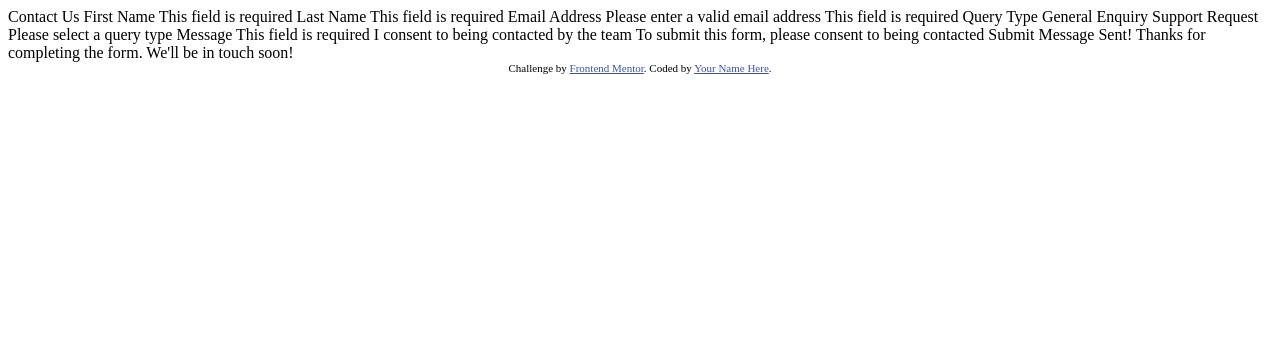
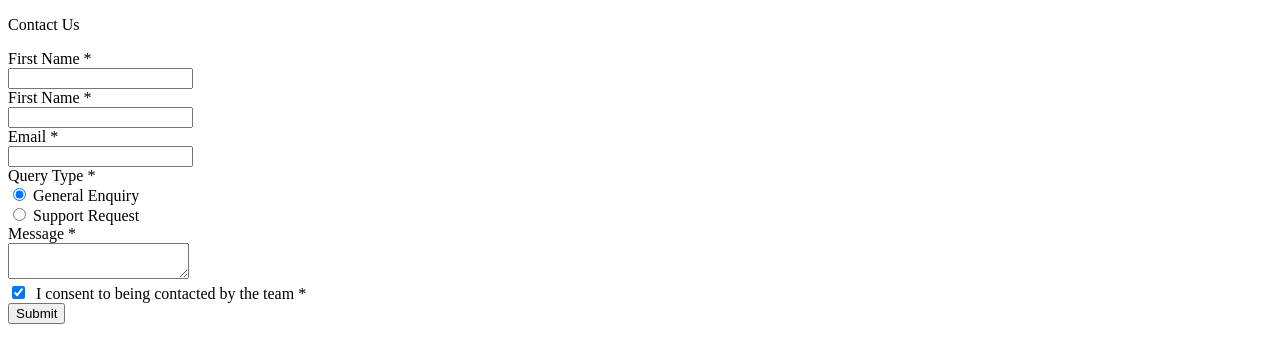
Before and after one commit to r00kieAd/contact-form-basic, a plain HTML site: page index.html in a window 1280 px wide. Drawn offline with Linux system fonts and the light colour scheme.

Commit message:
added skeletons

```diff
--- a/index.html
+++ b/index.html
@@ -2,51 +2,60 @@
 <html lang="en">
 <head>
   <meta charset="UTF-8">
-  <meta name="viewport" content="width=device-width, initial-scale=1.0"> <!-- displays site properly based on user's device -->
-
-  <link rel="icon" type="image/png" sizes="32x32" href="./assets/images/favicon-32x32.png">
-
-  <title>Frontend Mentor | Contact form</title>
-
-  <!-- Feel free to remove these styles or customise in your own stylesheet 👍 -->
-  <style>
-    .attribution { font-size: 11px; text-align: center; }
-    .attribution a { color: hsl(228, 45%, 44%); }
-  </style>
+  <meta name="viewport" content="width=device-width, initial-scale=1.0">
+  <title>Contact Form</title>
 </head>
 <body>
-
-  Contact Us
-
-  First Name
-  This field is required
-
-  Last Name
-  This field is required
-
-  Email Address
-  Please enter a valid email address
-  This field is required
-
-  Query Type
-  General Enquiry
-  Support Request
-  Please select a query type
-
-  Message
-  This field is required
-
-  I consent to being contacted by the team
-  To submit this form, please consent to being contacted
-
-  Submit
-
-  Message Sent!
-  Thanks for completing the form. We'll be in touch soon!
-
-  <div class="attribution">
-    Challenge by <a href="https://www.frontendmentor.io?ref=challenge">Frontend Mentor</a>.
-    Coded by <a href="#">Your Name Here</a>.
+  <div id="main">
+    <div id="sub-main">
+      <div class="heading">
+        <p>Contact Us</p>
+      </div>
+      <div id="form">
+        <form action="/" method="post">
+          <div class="names">
+            <div class="first-name">
+              <label for="firstname">First Name <span class="required">*</span></label><br>
+              <input type="text" name="firstname" id="firstname" value="">
+            </div>
+            <div class="last-name">
+              <label for="lastname">First Name <span class="required">*</span></label><br>
+              <input type="text" name="lastname" id="lastname" value="">
+            </div>
+          </div>
+          <div class="email-address">
+            <label for="email">Email <span class="required">*</span></label><br>
+            <input type="text" name="email" id="email" value="">
+          </div>
+          <div class="queries">
+            <label for="query">Query Type <span class="required">*</span></label>
+            <div class="query-types">
+              <div class="query-1 query-type">
+                <input type="radio" name="query1" id="query1" value="General Enquiry" checked>
+                <label for="query1">General Enquiry</label>
+              </div>
+              <div class="query-2 query-type">
+                <input type="radio" name="query2" id="query2" value="Support Request">
+                <label for="query2">Support Request</label>
+              </div>
+            </div>
+          </div>
+          <div class="message-div">
+            <label for="message">Message <span class="required">*</span></label><br>
+            <textarea name="message" id="message" value=""></textarea>
+          </div>
+          <div class="consent">
+            <div class="consent-container">
+              <input type="checkbox" name="iConsent" id="iConsent" checked>
+              <label for="iConsent">&nbsp;I consent to being contacted by the team <span class="required">*</span></label>
+            </div>
+          </div>
+          <div class="submit-button">
+            <input type="submit" value="Submit">
+          </div>
+        </form>
+      </div>
+    </div>
   </div>
 </body>
 </html>
```
